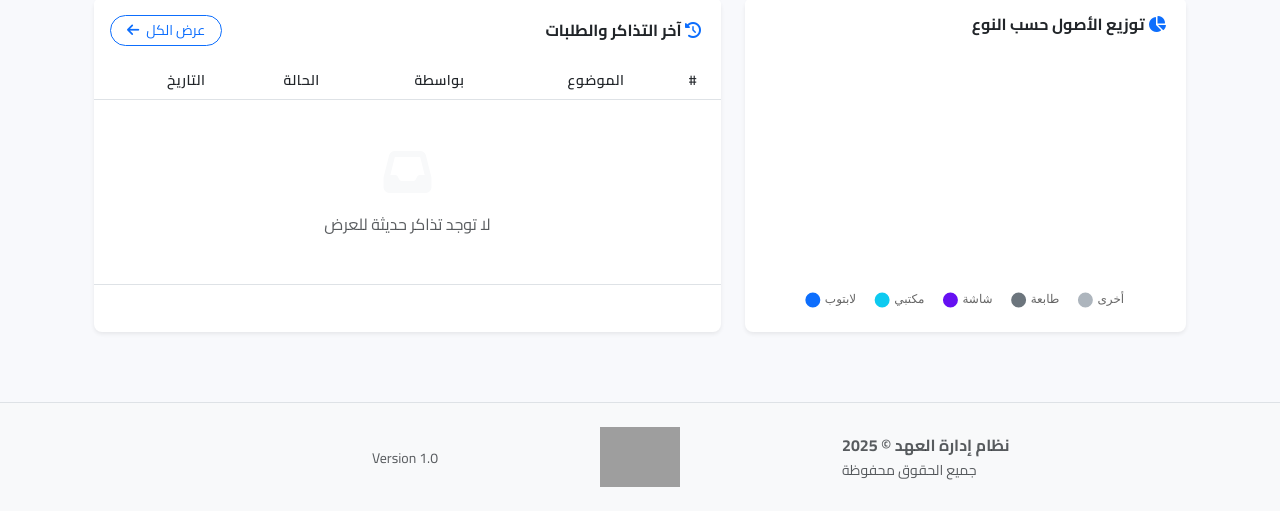
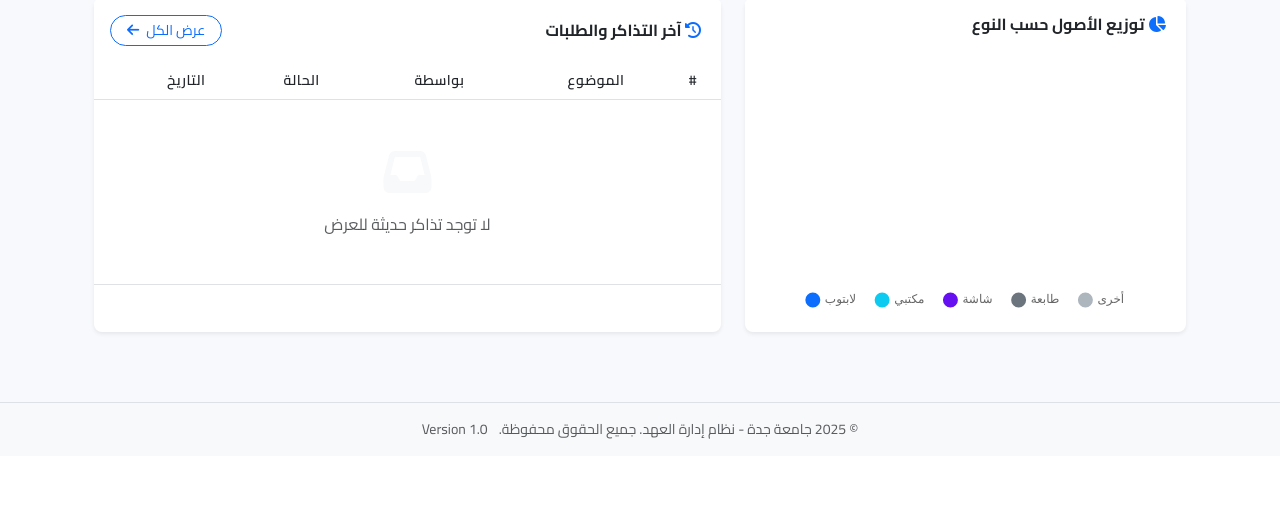
Before and after one commit to Azvibmix1Azvibmix1/it_inventory, a PHP site: page /it_inventory/index.php in a window 1280 px wide. Shown: the part 361-872 px from the top of the page. After the commit the page ends 800 px from the top, so only its background shows below. Run offline with PHP 8.4, Linux system fonts and the light colour scheme; the visitor is signed in with stand-in values (Sample User, id 1); data that the repository does not hold is empty; grey boxes are pictures that could not be loaded.

Commit message:
Fix navbar & layout issues

```diff
--- a/app/views/inc/footer.php
+++ b/app/views/inc/footer.php
@@ -1 +1,2 @@
-<?php require_once __DIR__ . '/../app/views/layouts/header.php'; ?>
+<?php
+require_once APPROOT . '/views/layouts/footer.php';
--- a/app/views/inc/header.php
+++ b/app/views/inc/header.php
@@ -1 +1,2 @@
-<?php require_once APPROOT . '/views/layouts/header.php'; ?>
+<?php
+require_once APPROOT . '/views/layouts/header.php';
--- a/app/views/layouts/footer.php
+++ b/app/views/layouts/footer.php
@@ -1,34 +1,13 @@
-    </div> <!-- /container-main -->
+    </div><!-- .container-main -->
 </main>
 
-<footer class="mt-auto py-4 bg-light border-top">
-    <div class="container text-center">
-        <div class="row align-items-center">
-
-            <div class="col-md-4 text-center text-md-end mb-3 mb-md-0">
-                <span class="text-muted fw-bold">
-                    <?php echo defined('SITENAME') ? SITENAME : 'نظام إدارة العهد'; ?>
-                    &copy; <?php echo date('Y'); ?>
-                </span>
-                <br>
-                <small class="text-muted">جميع الحقوق محفوظة</small>
-            </div>
-
-            <div class="col-md-4 text-center mb-3 mb-md-0">
-                <img src="<?php echo URLROOT; ?>/img/uoj-footer.png" alt="University of Jeddah"
-                     style="height:60px; max-width:100%;">
-            </div>
-
-            <div class="col-md-4 text-center text-md-start">
-                <small class="text-muted">Version 1.0</small>
-            </div>
-
-        </div>
+<footer class="bg-light border-top mt-auto py-3">
+    <div class="container text-center small text-muted">
+        &copy; <?php echo date('Y'); ?> جامعة جدة - نظام إدارة العهد. جميع الحقوق محفوظة.
+        <span class="ms-2">Version 1.0</span>
     </div>
 </footer>
 
 <script src="https://cdn.jsdelivr.net/npm/bootstrap@5.3.0/dist/js/bootstrap.bundle.min.js"></script>
-<script src="<?php echo URLROOT; ?>/js/main.js"></script>
-
 </body>
 </html>
--- a/app/views/layouts/header.php
+++ b/app/views/layouts/header.php
@@ -77,7 +77,7 @@
                         </a>
                     </li>
 
-                    <!-- المواقع: تظهر لأي دور أعلى من user -->
+                    <!-- المواقع: أي دور أعلى من user -->
                     <?php if ($role !== 'user'): ?>
                         <li class="nav-item">
                             <a class="nav-link" href="<?php echo URLROOT; ?>/index.php?page=locations/index">
@@ -86,7 +86,7 @@
                         </li>
                     <?php endif; ?>
 
-                    <!-- المستخدمين: للـ admin أو superadmin فقط -->
+                    <!-- المستخدمين: للـ admin أو superadmin -->
                     <?php if ($role === 'admin' || $role === 'superadmin'): ?>
                         <li class="nav-item">
                             <a class="nav-link" href="<?php echo URLROOT; ?>/index.php?page=users/index">
@@ -98,7 +98,7 @@
                 <?php endif; ?>
             </ul>
 
-            <!-- يمين النافبار: حساب المستخدم أو تسجيل الدخول -->
+            <!-- يمين النافبار -->
             <ul class="navbar-nav ms-auto">
                 <?php if (function_exists('isLoggedIn') && isLoggedIn()): ?>
                     <li class="nav-item dropdown">
```
